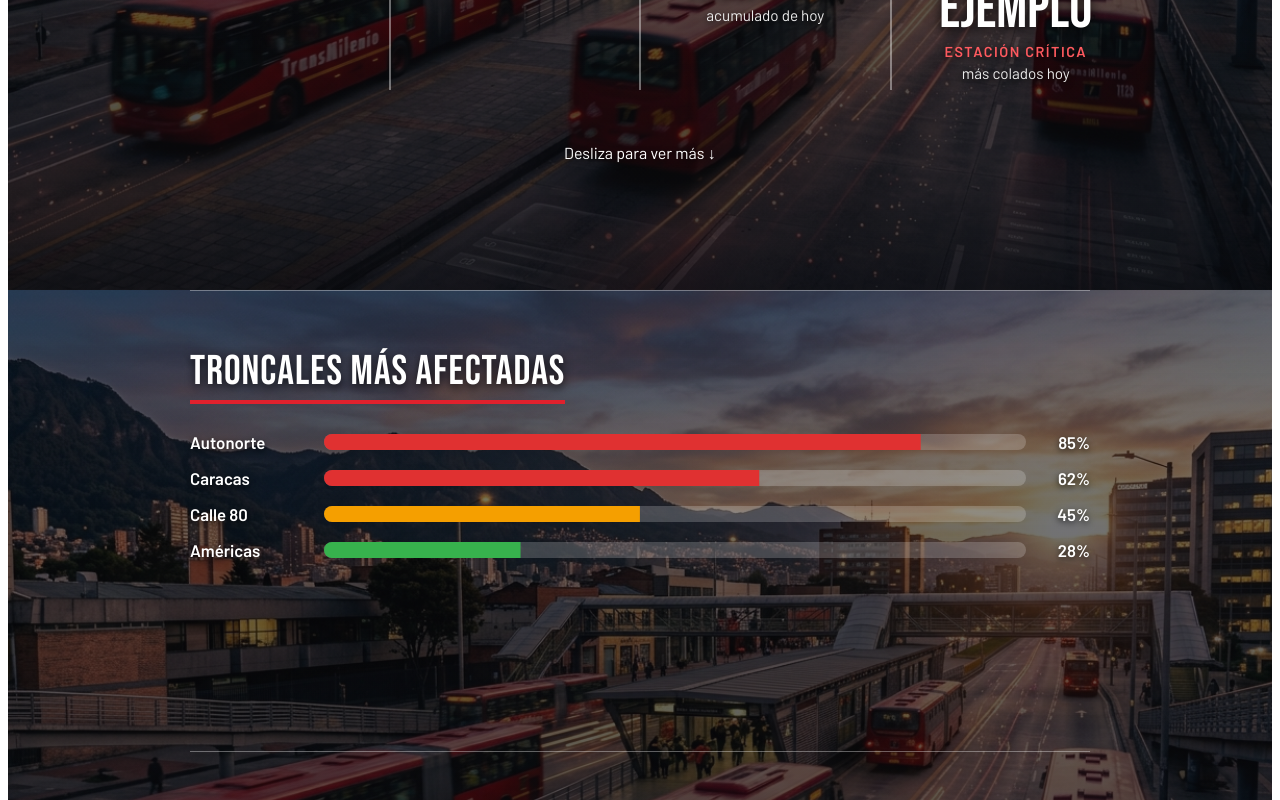
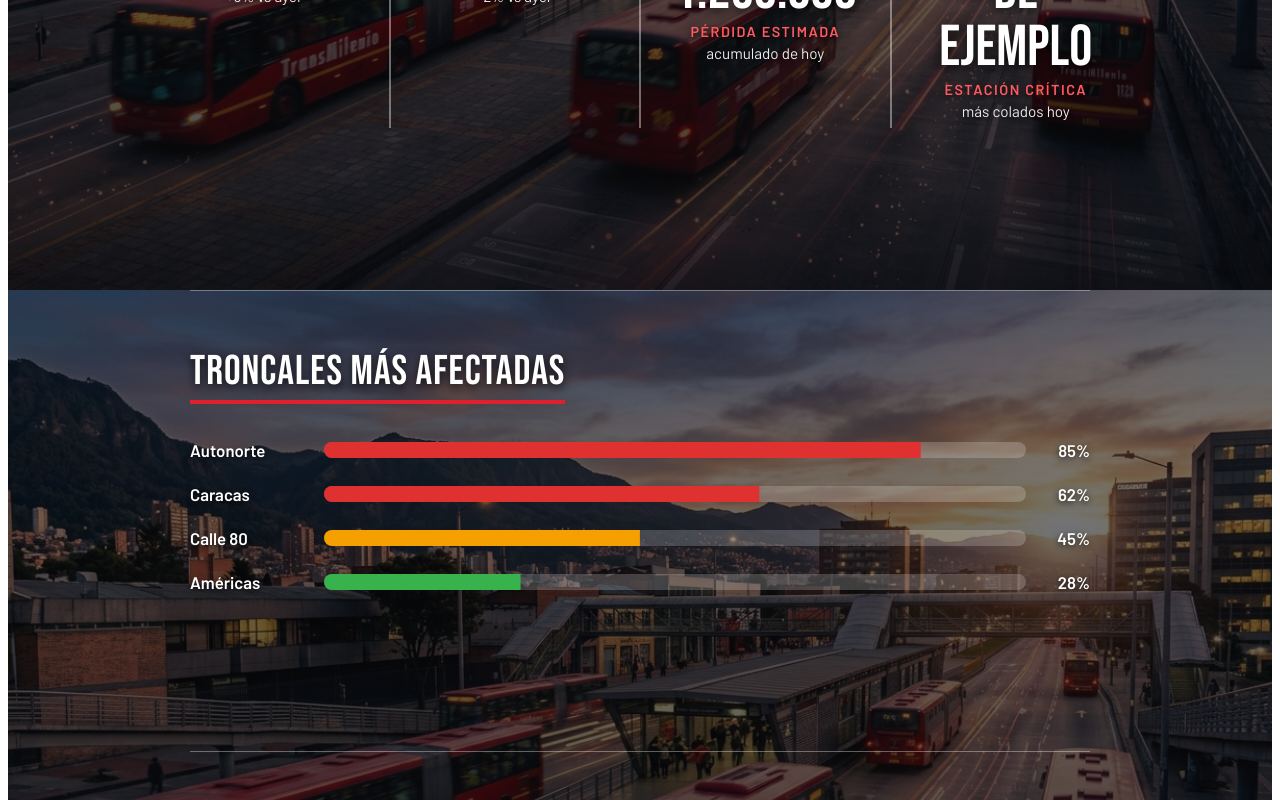
Before and after one commit to Suriza059/ProyectoBases, an Angular app in the folder FrontBases/: page / in a window 1280 px wide. Shown: the part 518-1318 px from the top of the page. Built offline with nearby package versions, Linux system fonts and the light colour scheme.

Commit message:
cambiosFront

```diff
--- a/FrontBases/src/app/publico/inicio/inicio.css
+++ b/FrontBases/src/app/publico/inicio/inicio.css
@@ -136,12 +136,6 @@
   text-shadow: 0 2px 6px rgba(0, 0, 0, 0.8);
 }
 
-.hero-pista {
-  margin: 56px 0 0;
-  font-size: 1rem;
-  text-shadow: 0 2px 6px rgba(0, 0, 0, 0.8);
-}
-
 /* SECCIONES (sin cajas: solo una línea arriba y el título) */
 .contenido {
   max-width: 900px;
@@ -167,12 +161,28 @@
   text-shadow: 0 3px 10px rgba(0, 0, 0, 0.8);
 }
 
+/* EFECTO RELIEVE: al pasar el cursor, el elemento sube y proyecta sombra.
+   Se usa drop-shadow (sigue la forma de las letras y la barra) y no
+   box-shadow, para que no se vea ninguna caja. */
+.relieve {
+  transition: transform 200ms cubic-bezier(0.23, 1, 0.32, 1),
+  filter 200ms cubic-bezier(0.23, 1, 0.32, 1);
+}
+
+@media (hover: hover) and (pointer: fine) {
+  .relieve:hover {
+    transform: translateY(-4px);
+    filter: drop-shadow(0 8px 10px rgba(0, 0, 0, 0.6));
+  }
+}
+
 /* BARRAS DE TRONCALES */
 .fila-troncal {
   display: flex;
   align-items: center;
   gap: 14px;
-  margin-bottom: 16px;
+  padding: 8px 0;
+  margin-bottom: 8px;
 }
 
 .troncal-nombre {
--- a/FrontBases/src/app/publico/inicio/inicio.html
+++ b/FrontBases/src/app/publico/inicio/inicio.html
@@ -35,10 +35,6 @@
       <span class="indicador-detalle">{{ item.detalle }}</span>
     </div>
   </div>
-
-  <p class="hero-pista animate__animated animate__bounce animate__infinite">
-    Desliza para ver más ↓
-  </p>
 </section>
 
 <!-- SECCIONES: aparecen al hacer scroll -->
@@ -53,7 +49,8 @@
   >
     <h2 class="seccion-titulo">Troncales más afectadas</h2>
 
-    <div class="fila-troncal" *ngFor="let t of troncales">
+    <!-- La clase "relieve" hace el efecto al pasar el cursor -->
+    <div class="fila-troncal relieve" *ngFor="let t of troncales">
       <span class="troncal-nombre">{{ t.nombre }}</span>
       <div class="barra">
         <div
@@ -80,7 +77,8 @@
     [class.animate__faster]="mostrarMapa"
   >
     <h2 class="seccion-titulo">Mapa</h2>
-    <div class="espacio-reservado">Aquí irá el mapa de estaciones</div>
+    <!-- Cuando pongas el mapa real, déjalo dentro de este div con la clase "relieve" -->
+    <div class="espacio-reservado relieve">Aquí irá el mapa de estaciones</div>
   </section>
 
   <section
```
